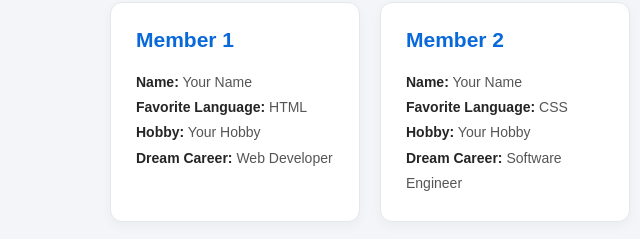
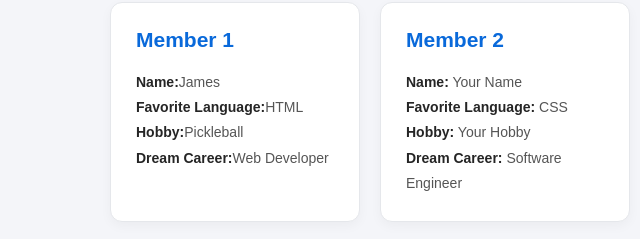
Before and after one commit to JloCbrd/git-practice, a plain HTML site: page index.html in a window 1280 px wide. Shown: the part 192-431 px from the top of the page, 0-640 px from the left. Drawn offline with Linux system fonts and the light colour scheme.

Commit message:
Adding Information

```diff
--- a/index.html
+++ b/index.html
@@ -19,10 +19,10 @@
         <!-- Member 1 -->
         <div class="team-card">
             <h2>Member 1</h2>
-            <p><strong>Name:</strong> Your Name</p>
-            <p><strong>Favorite Language:</strong> HTML</p>
-            <p><strong>Hobby:</strong> Your Hobby</p>
-            <p><strong>Dream Career:</strong> Web Developer</p>
+            <p><strong>Name:</strong>James</p>
+            <p><strong>Favorite Language:</strong>HTML</p>
+            <p><strong>Hobby:</strong>Pickleball</p>
+            <p><strong>Dream Career:</strong>Web Developer</p>
         </div>
 
         <!-- Member 2 -->
```
